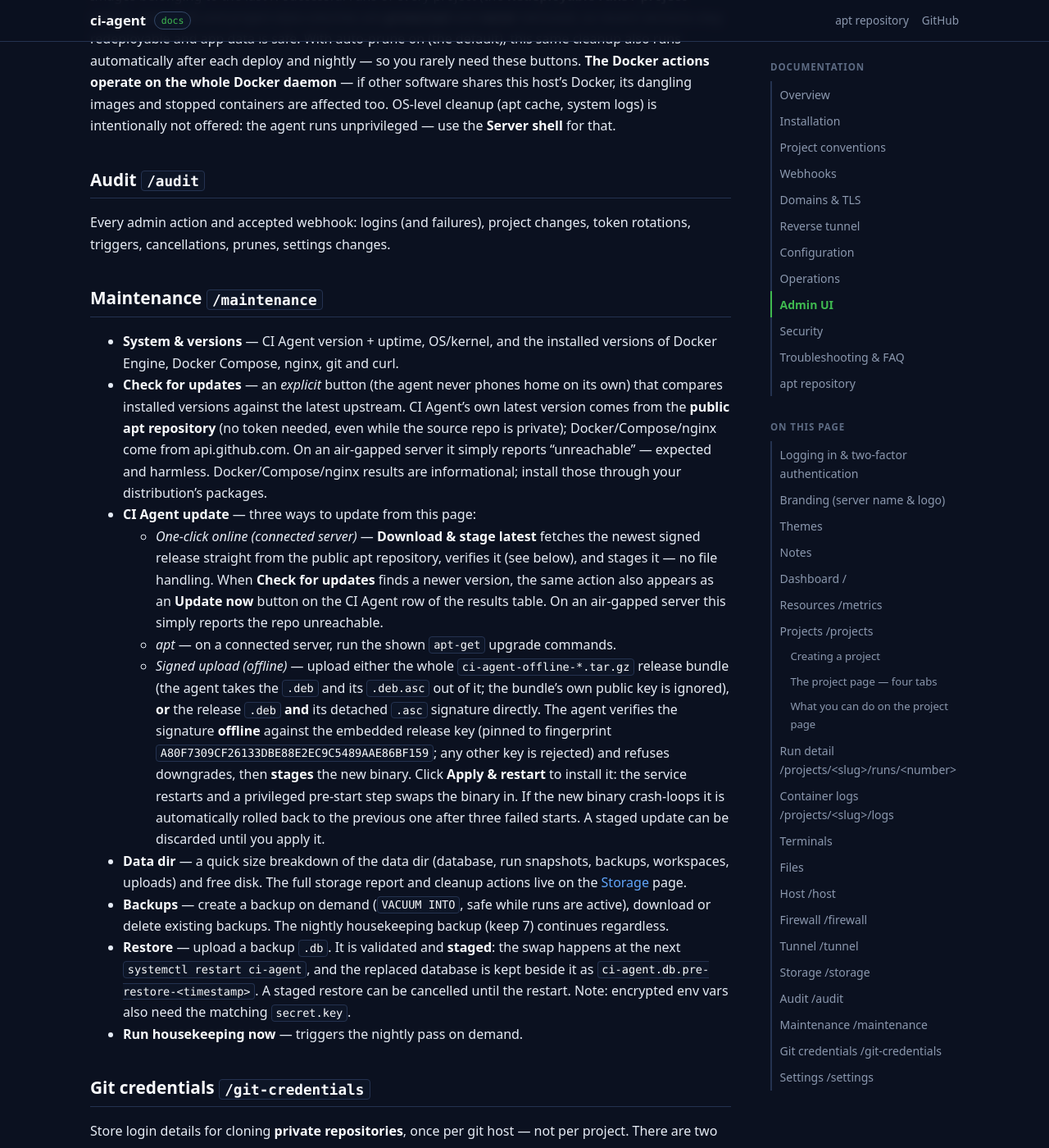
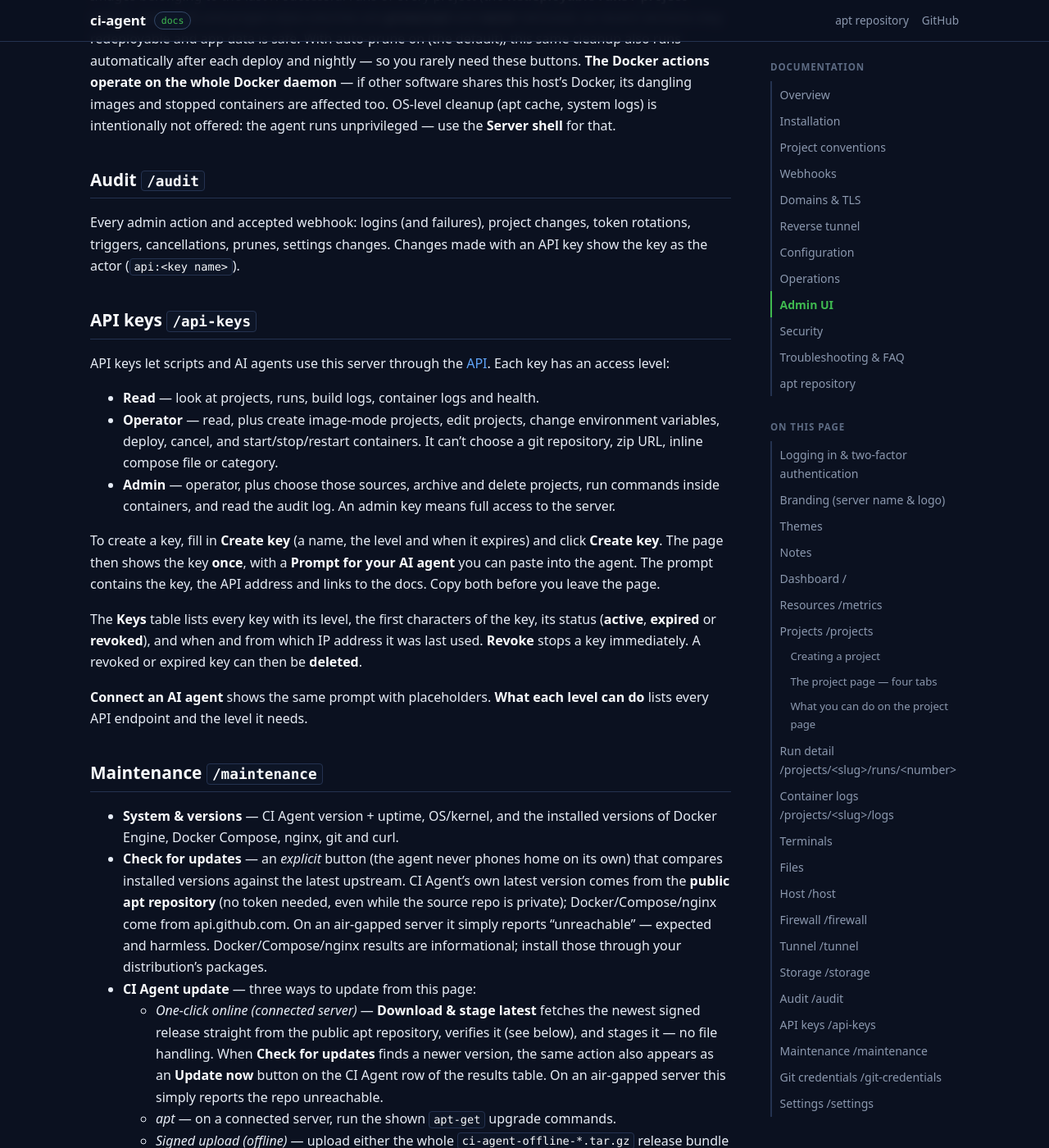
Before and after one commit to m-hoseinzadeh/ci-agent-apt, a Jekyll site: the page built from docs/ui.md, in a window 1280 px wide and 1400 px high, scrolled down 10262 px. Shown: the whole window at 82% size. Built offline with Jekyll 4.4.1, drawn with Linux system fonts in a browser that asks for light colours; our own code applies the rules of GitHub Pages for plain Markdown files; some of the changed text lies outside the part shown.

Commit message:
Publish v0.3.0-r229

````diff
--- a/docs/index.md
+++ b/docs/index.md
@@ -41,6 +41,7 @@ nginx.
 - **[Admin UI guide](./ui.md)** — a tour of every page in the panel.
 - **[Project conventions](./projects.md)** — what a deployable repo must look like.
 - **[Webhooks](./webhooks.md)** — trigger deployments from anywhere.
+- **[API & AI agents](./api.md)** — API keys for scripts and AI agents.
 - **[Domains & TLS](./domains.md)** — multiple domains, nginx, certificates.
 - **[Reverse tunnel](./tunnel.md)** — serve a NAT'd box through a public one.
 - **[Configuration](./configuration.md)** — every config.toml key.
--- a/docs/operations.md
+++ b/docs/operations.md
@@ -89,24 +89,16 @@ restart neither re-alerts nor loses a pending recovery.
 
 ## Automation API
 
-A small **read-only** HTTP API lets an internal monitoring or cron box poll
-status without a browser session or 2FA. Generate a token on the **Settings**
-page (**Automation API token → Generate token**) and send it as a bearer header:
+Scripts, monitoring boxes and AI agents can use ci-agent over HTTP with an
+**API key**. Create keys on the **API keys** page. A **read** key can poll
+health and run status, an **operator** key can also deploy and change projects,
+and an **admin** key can do everything. Example:
 
 ```bash
-curl -H 'Authorization: Bearer <token>' https://ci.example.internal/api/health
+curl -H 'Authorization: Bearer cia_…' https://ci.example.internal/api/v1/health
 ```
 
-| Endpoint | Returns |
-|---|---|
-| `GET /api/health` | each project's health `status` (`healthy` / `degraded` / `problem`) |
-| `GET /api/projects` | the list of projects |
-| `GET /api/runs/{id}` | one run's status and metadata |
-
-The API is **disabled until a token is set**, and the token is stored encrypted
-at rest. **Triggering** deploys stays on the per-project
-[webhook tokens](./webhooks.md) — the API only reads. Revoke or regenerate the
-token any time on the Settings page.
+The full endpoint list is in [API & AI agents](./api.md).
 
 ## Housekeeping (nightly)
 
--- a/docs/security.md
+++ b/docs/security.md
@@ -54,12 +54,34 @@ Webhooks authenticate with a 256-bit random URL token (constant-time
 compare; unknown slug and bad token are both `404` so projects can't be
 enumerated) — see [Webhooks](./webhooks.md).
 
-The optional **automation API** (`/api/*`) is guarded by a single
-admin-generated **bearer token** (constant-time compare, stored encrypted at
-rest). The whole surface is **disabled until a token is set**, and it is
-**read-only** — it exposes health, project and run status but cannot trigger
-deploys or change anything. Set or revoke it on the **Settings** page; see
-[Operations](./operations.md).
+The **automation API** (`/api/*`) only accepts **API keys** created on the
+**API keys** page. It answers nothing until you create a key.
+
+- Each key is 256-bit random. Only its SHA-256 hash is stored, and it is
+  compared in constant time. The key is shown once.
+- Each key has a level: **read**, **operator** or **admin**. **Operator** and
+  **admin** keys can read every project's environment variables in cleartext.
+- Only **admin** keys can choose what code runs: a git repository, a zip URL,
+  an inline compose file, or a project's categories (which decide which other
+  projects it can reach). A compose file can ask for a privileged container or
+  mount host folders, so an admin key means **full access to the server**.
+  Admin keys can also delete projects and run commands inside containers.
+- **Operator** keys deploy only what an admin set up, plus image-mode projects
+  (whose compose file ci-agent writes itself). Use **read** keys for agents
+  that only need to look.
+- Keys **skip the password and 2FA login**, so give each agent its own key with
+  the lowest level it needs, and set an expiry. Revoking a key takes effect on
+  the next request.
+- Every change made with a key is in the audit log as `api:<key name>`. Each
+  key's last use (time and IP) shows on the API keys page.
+- After 10 wrong keys within a minute, an address gets `429` for a minute.
+- Unlike the admin panel, the API answers under any host name that reaches
+  ci-agent, not only the admin domain. That lets agents on the server use
+  `http://127.0.0.1:<port>/api/v1`. Other machines should use the admin
+  domain over HTTPS, so keys are never sent in cleartext.
+- Container logs are not masked, so a read key can see anything an app prints.
+
+See [API & AI agents](./api.md).
 
 Project env vars and stored **git credentials** (tokens or passwords for private
 clones) are encrypted at rest (XChaCha20-Poly1305, key file `0600`) and masked in
--- a/docs/ui.md
+++ b/docs/ui.md
@@ -462,6 +462,34 @@ offered: the agent runs unprivileged — use the **Server shell** for that.
 
 Every admin action and accepted webhook: logins (and failures), project
 changes, token rotations, triggers, cancellations, prunes, settings changes.
+Changes made with an API key show the key as the actor (`api:<key name>`).
+
+## API keys `/api-keys`
+
+API keys let scripts and AI agents use this server through the
+[API](./api.md). Each key has an access level:
+
+- **Read** — look at projects, runs, build logs, container logs and health.
+- **Operator** — read, plus create image-mode projects, edit projects, change
+  environment variables, deploy, cancel, and start/stop/restart containers. It
+  can't choose a git repository, zip URL, inline compose file or category.
+- **Admin** — operator, plus choose those sources, archive and delete
+  projects, run commands inside containers, and read the audit log. An admin
+  key means full access to the server.
+
+To create a key, fill in **Create key** (a name, the level and when it
+expires) and click **Create key**. The page then shows the key **once**, with a
+**Prompt for your AI agent** you can paste into the agent. The prompt contains
+the key, the API address and links to the docs. Copy both before you leave the
+page.
+
+The **Keys** table lists every key with its level, the first characters of the
+key, its status (**active**, **expired** or **revoked**), and when and from
+which IP address it was last used. **Revoke** stops a key immediately. A
+revoked or expired key can then be **deleted**.
+
+**Connect an AI agent** shows the same prompt with placeholders. **What each
+level can do** lists every API endpoint and the level it needs.
 
 ## Maintenance `/maintenance`
 
@@ -571,12 +599,8 @@ The Settings page collects everything you change from the UI:
   > Without cleanup they pile up and fill the disk. The keep count decides how
   > many old versions are worth keeping so you can roll back; everything older is
   > safe to delete.
-- **Automation API token** — a single bearer token for the read-only automation
-  API. **Generate token** (then **Regenerate** or **Revoke**) — while no token is
-  set the API is disabled. Send it as `Authorization: Bearer <token>` to
-  `GET /api/health`, `/api/projects`, or `/api/runs/{id}` so an internal monitor
-  or cron box can poll status without a session or 2FA. Triggering deploys stays
-  on the per-project webhook tokens. See [Operations](./operations.md).
+- **Automation API** — a pointer to the **API keys** page, where keys for
+  scripts and AI agents are managed.
 - **Shared environment** — `KEY=VALUE` lines (one per line) merged into **every**
   project's build and deploy; a per-project variable of the same name wins.
   Stored encrypted; applied on each project's next deploy. Click **Save**. See
````
Also changed, not shown: docs/README.md (+1 -0 lines), docs/api.md (added, +299 -0 lines), docs/configuration.md (+2 -3 lines), 9 other files.
